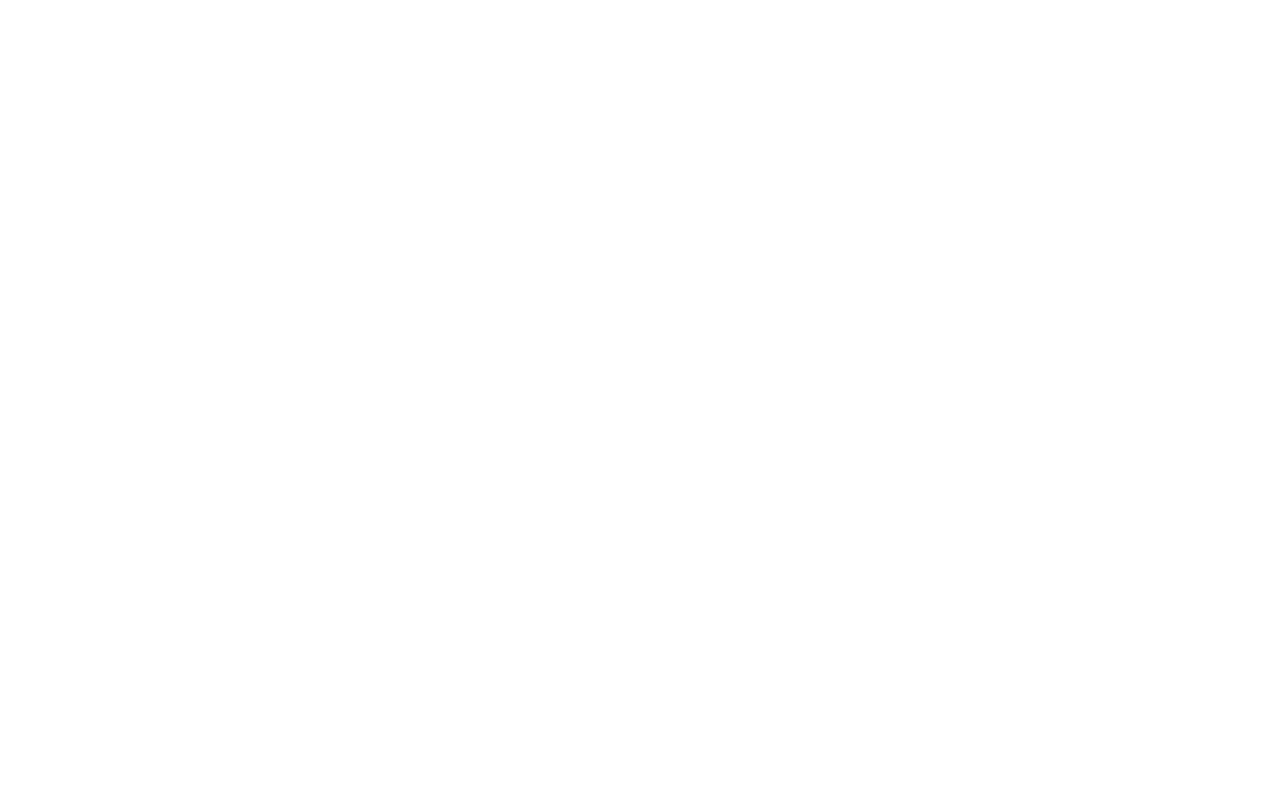
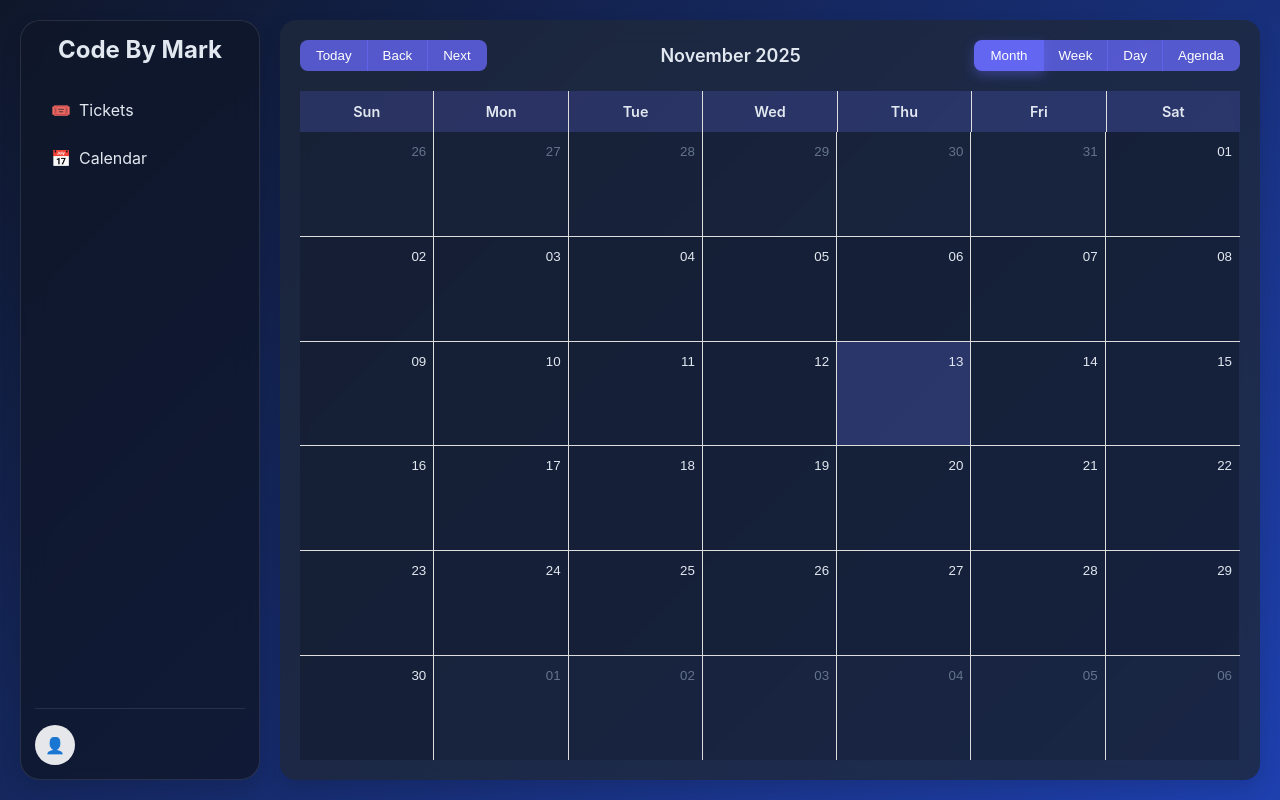
Before and after one commit to markh55/ticket-system, a React (Create React App) app in the folder frontend/: page /calendar in a window 1280 px wide. Before the commit this address had no page. Built offline with nearby package versions, Linux system fonts and the light colour scheme.

Commit message:
setup calendar page

```diff
--- a/frontend/package.json
+++ b/frontend/package.json
@@ -8,7 +8,9 @@
     "@testing-library/react": "^16.3.0",
     "@testing-library/user-event": "^13.5.0",
     "axios": "^1.13.2",
+    "date-fns": "^4.1.0",
     "react": "^19.2.0",
+    "react-big-calendar": "^1.19.4",
     "react-dom": "^19.2.0",
     "react-router-dom": "^7.9.6",
     "react-scripts": "5.0.1",
--- a/frontend/src/App.js
+++ b/frontend/src/App.js
@@ -2,6 +2,7 @@
 import { BrowserRouter, Routes, Route, Navigate } from 'react-router-dom';
 import Login from './components/Login/Login';
 import Dashboard from './components/Dashboard/Dashboard.jsx';
+import CalendarComponent from './components/Calendar/Calendar';
 import './components/Responsive.css';
 
 function App() {
@@ -11,6 +12,7 @@
       <Routes>
         <Route path="/login" element={<Login />} />
         <Route path="/dashboard" element={<Dashboard />} />
+        <Route path="/calendar" element={<CalendarComponent />} />
         <Route path="/" element={<Navigate to="/login" />} />
       </Routes>
     </div>
--- /dev/null
+++ b/frontend/src/components/Calendar/Calendar.css
@@ -0,0 +1,106 @@
+.calendar-container {
+  display: flex;
+  width: 100vw;
+  height: 100vh;
+  background: linear-gradient(135deg, #0f172a 0%, #1e40af 100%);
+  overflow: hidden;
+}
+
+.calendar-content {
+  flex: 1;
+  margin-left: 320px;
+  padding: 40px;
+  height: 100vh;
+  overflow-y: auto;
+}
+
+.rbc-calendar {
+  background: rgba(30, 41, 59, 0.8);
+  backdrop-filter: blur(12px);
+  border-radius: 16px;
+  padding: 20px;
+  box-shadow: 0 8px 20px rgba(0, 0, 0, 0.12);
+  height: calc(100vh - 80px);
+  color: #e2e8f0;
+}
+
+.rbc-header {
+  background: rgba(99, 102, 241, 0.2);
+  padding: 12px;
+  font-weight: 600;
+  color: #e2e8f0;
+  border: none;
+}
+
+.rbc-month-view {
+  background: transparent;
+  border: none;
+}
+
+.rbc-month-row {
+  background: transparent;
+  border-color: rgba(255, 255, 255, 0.1);
+}
+
+.rbc-day-bg {
+  background: rgba(15, 23, 42, 0.5);
+  border-color: rgba(255, 255, 255, 0.1);
+}
+
+.rbc-off-range-bg {
+  background: rgba(15, 23, 42, 0.3);
+}
+
+.rbc-today {
+  background-color: rgba(99, 102, 241, 0.2);
+}
+
+.rbc-date-cell {
+  color: #e2e8f0;
+  padding: 8px;
+}
+
+.rbc-off-range {
+  color: #64748b;
+}
+
+.rbc-event {
+  background-color: rgba(99, 102, 241, 0.8);
+  border-radius: 4px;
+  border: none;
+}
+
+.rbc-event:hover {
+  background-color: rgba(99, 102, 241, 1);
+}
+
+.rbc-toolbar {
+  color: #e2e8f0;
+  margin-bottom: 20px;
+}
+
+.rbc-toolbar button {
+  background: rgba(99, 102, 241, 0.8);
+  color: white;
+  border: none;
+  padding: 8px 16px;
+  border-radius: 8px;
+  cursor: pointer;
+  transition: all 0.2s ease;
+}
+
+.rbc-toolbar button:hover {
+  background: rgba(99, 102, 241, 1);
+  transform: scale(1.05);
+}
+
+.rbc-toolbar button.rbc-active {
+  background: rgba(99, 102, 241, 1);
+  box-shadow: 0 4px 12px rgba(99, 102, 241, 0.4);
+}
+
+.rbc-toolbar-label {
+  color: #e2e8f0;
+  font-weight: 600;
+  font-size: 18px;
+}
--- /dev/null
+++ b/frontend/src/components/Calendar/Calendar.jsx
@@ -0,0 +1,49 @@
+import React, { useState } from "react";
+import 'react-big-calendar/lib/css/react-big-calendar.css';
+import { format, parse, startOfWeek, getDay } from 'date-fns';
+import enUS from 'date-fns/locale/en-US';
+import { Calendar, dateFnsLocalizer } from "react-big-calendar";
+import Sidebar from '../Dashboard/Sidebar/Sidebar';
+import "./Calendar.css";
+
+const locales = {
+    'en-US': enUS,
+};
+
+const localizer = dateFnsLocalizer({
+    format,
+    parse,
+    startOfWeek: () => startOfWeek(new Date(), { weekStartsOn: 0 }),
+    getDay,
+    locales,
+});
+
+export default function CalendarComponent() {
+    const [events, setEvents] = useState([
+        {
+            title: "Sample Event 1",
+            start: new Date(2024, 5, 10, 10, 0),
+            end: new Date(2024, 5, 10, 12, 0),
+        },
+        {
+            title: "Sample Event 2",
+            start: new Date(2024, 5, 15, 14, 0),
+            end: new Date(2024, 5, 15, 16, 0),
+        },
+    ]);
+
+    return (
+        <div style={{ display: "flex", minHeight: "100vh", background: "linear-gradient(135deg, #0f172a 0%, #1e40af 100%)" }}>
+            <Sidebar className="calendar-sidebar" />
+            <main style={{ flex: 1, padding: "20px", marginLeft: "260px" }}>
+                <Calendar
+                    localizer={localizer}
+                    events={events}
+                    startAccessor="start"
+                    endAccessor="end"
+                    style={{ height: "calc(100vh - 40px)" }}
+                />
+            </main>
+        </div>
+    );
+}
--- a/frontend/src/components/Dashboard/Sidebar/Sidebar.css
+++ b/frontend/src/components/Dashboard/Sidebar/Sidebar.css
@@ -17,13 +17,13 @@
   width: 240px;
   height: calc(100vh - 40px);
   margin: 20px;
-  padding: 24px 16px;
+  padding: 14px;
   border-radius: 20px;
   display: flex;
   flex-direction: column;
   box-shadow: 0 8px 20px rgba(0, 0, 0, 0.12);
   border: 1px solid rgba(255, 255, 255, 0.1);
-  overflow: hidden;
+  overflow: visible;
   position: fixed;
   left: 0;
   top: 0;
@@ -38,11 +38,11 @@
 .sidebar-nav {
   flex: 1;
   overflow-y: auto;
-  overflow-x: hidden;
+  overflow-x: visible;
   min-height: 0;
   scrollbar-width: none;
   -ms-overflow-style: none;
-  padding-right: 4px; /* Add padding to compensate for transform */
+  padding-right: 4px;
 }
 
 .sidebar-nav::-webkit-scrollbar {
@@ -59,7 +59,7 @@
   align-items: center;
   gap: 8px;
   white-space: nowrap;
-  overflow: hidden;
+  overflow: visible;
 }
 
 .nav-item .icon {
@@ -72,8 +72,8 @@
 }
 
 .nav-item:focus {
-  outline: 2px solid rgba(99, 102, 241, 0.6);
-  outline-offset: 2px;
+  background: rgba(99, 102, 241, 0.3);
+  outline: none;
 }
 
 .sidebar-footer {
```
Also changed, not shown: frontend/src/components/Calendar/CalendarEvent.jsx (added), frontend/src/components/Calendar/CalendarToolbar.jsx (added), frontend/src/components/Calendar/EventModal.jsx (added), 1 other file (tests, documents, lock files or other folders).
